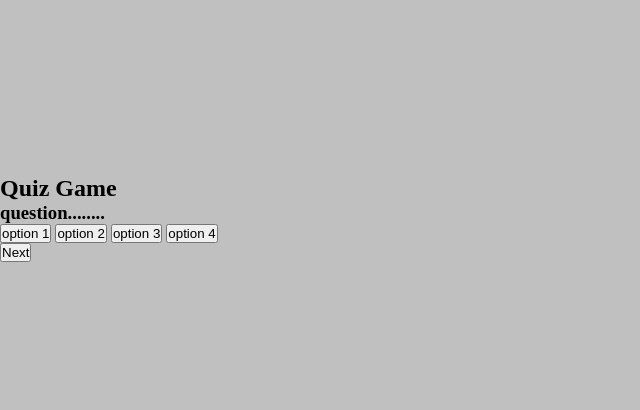
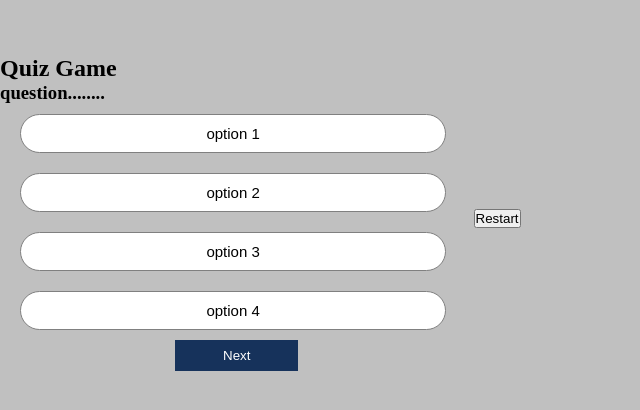
Before and after one commit to Zeeshi2250/Quiz-Game, a plain HTML site: page index.html in a window 1280 px wide. Shown: the part 182-592 px from the top of the page, without its empty margins (0-640 px from the left). Drawn offline with Linux system fonts and the light colour scheme.

Commit message:
styling to buttons

```diff
--- a/index.html
+++ b/index.html
@@ -20,6 +20,10 @@
       </div>
       <button id="next-btn">Next</button>
     </div>
+    <div class="result-section">
+      <h1></h1>
+      <button id="restart">Restart</button>
+    </div>
     <script src="script.js"></script>
   </body>
 </html>
--- a/style.css
+++ b/style.css
@@ -9,3 +9,22 @@ body{
     align-items: center;
     height: 100vh;
 }
+.btn{
+    width: 90%;
+    padding: 10px;
+    margin: 10px 20px;
+    background-color: white;
+    text-align: center;
+    border-radius: 50px;
+    font-size: 15px;
+    border: 1px solid gray;
+}
+#next-btn{
+    background-color: #16325b;
+    color: white;
+    display: block;
+    border: none;
+    padding: .5rem 3rem;
+    margin: 0% auto;
+    margin-bottom: 10px;
+}
```
